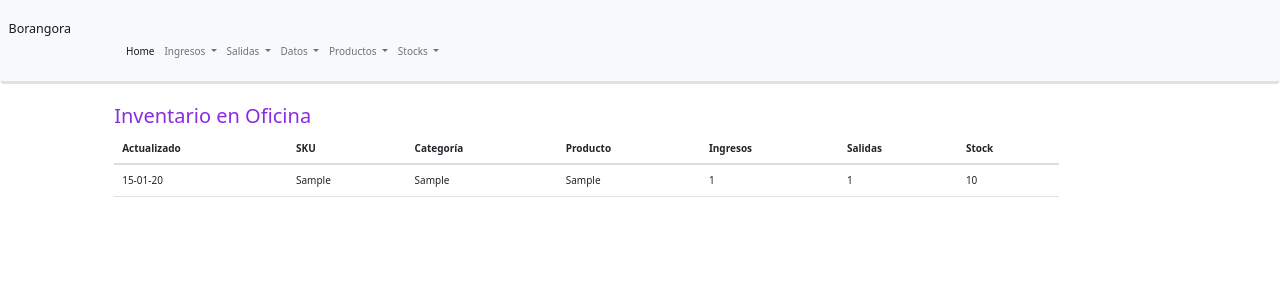
After one commit to tcorthorn/InventarioWeb, a Django app: page /home/inv/ in a window 1280 px wide. The commit adds this page. Shown: the top 300 px of the page. Run offline with Django 4.2, Linux system fonts and the light colour scheme; tables that the repository leaves empty hold one stand-in row (values such as "Sample post"); parts of the project's set-up code (start-up, migrations or seed data) failed here and were passed over; some libraries are stand-ins or nearby versions.

Commit message:
Template Tabla Inventario Oficina

```diff
--- a/oficina/models.py
+++ b/oficina/models.py
@@ -106,8 +106,8 @@ class Salida(models.Model):
 
 
 
-class Inv_Of(models.Model):
-    creado= models.DateField(auto_now_add=True)
+class Inventario_Oficina(models.Model):
+    actualizado= models.DateField(auto_now_add=True)
     sku =  models.CharField(max_length=7)
     categoria =models.CharField(max_length=30)
     producto = models.CharField(max_length=50)
@@ -125,3 +125,7 @@ class Inv_Of(models.Model):
         return reverse('detalle-inventario', args=[str(self.id)])
     class Meta:
         ordering =['sku']
+
+    class Meta:
+        verbose_name = "Inventario Oficina"
+        verbose_name_plural = "Inventario Oficina"
--- a/oficina/templates/base_generic.html
+++ b/oficina/templates/base_generic.html
@@ -111,12 +111,12 @@
   <div class="container-fluid">
 
     <div class="row">
-      <div class="col-sm-2">
+      <div class="col-sm-1">
       {% block sidebar %}
        {% endblock %}
 
       </div>
-      <div class="col-sm-10 ">
+      <div class="col-sm-9 ">
       {% block content %}{% endblock %}
 
 
--- /dev/null
+++ b/oficina/templates/oficina/inventario_oficina_list.html
@@ -0,0 +1,38 @@
+{% extends "base_generic.html" %}
+
+{% block content %}
+    <h2 style="color:blueviolet"> Inventario en Oficina</h2>
+
+    <table class="table table-hover">
+      <thead>
+        <tr>
+          <th scope="">Actualizado</th>
+          <th scope="">SKU</th>
+          <th scope="">Categoría</th>
+          <th scope="">Producto</th>
+          <th scope="">Ingresos</th>
+          <th scope="">Salidas</th>
+          <th scope="">Stock</th>
+
+        </tr>
+      </thead>
+      <tbody>
+        {% if inventario_oficina_list %}
+          {% for k in inventario_oficina_list %}
+        <tr>
+           <td>{{ k.actualizado|date:"d-m-y"}}</td>
+           <td> {{ k.sku}} </td>
+           <td>{{k.categoria}}</td>
+           <td>{{k.producto}}</td>
+           <td>{{k.ingresos}}</td>
+           <td>{{k.salidas}}</td>
+           <td>{{k.stock}}</td>
+        </tr>
+        {% endfor %}
+        {% else %}
+          <p>No hay inventario en Oficina</p>
+        {% endif %}
+      </tbody>
+    </table>
+
+{% endblock %}
--- a/oficina/urls.py
+++ b/oficina/urls.py
@@ -8,6 +8,7 @@ urlpatterns = [
    path('ingresos/', views.IngresoListView.as_view(), name ='ingresos'),
    path('salidas/', views.SalidaListView.as_view(), name ='salidas'),
    path('skus/', views.SkuListView.as_view(), name ='skus'),
+   path('inv/', views.Inventario_OficinaListView.as_view(), name ='inv'),
 
    path('ingreso/<pk>', views.IngresoDetailView.as_view(), name='detalle-ingreso'),
    path('salida/<pk>', views.SalidaDetailView.as_view(), name='detalle-salida'),
@@ -22,6 +23,7 @@ urlpatterns = [
    path('busqueda_productos/', views.busqueda_productos, name='busqueda'),
    path('todos/', views.todos, name='todos'),
 
+
    path('cod/create/', views.SkuCreate.as_view(), name='sku_create'),
    path('cod/<pk>/update/', views.SkuUpdate.as_view(), name='sku_update'),
    path('cod/<pk>/delete/', views.SkuDelete.as_view(), name='sku_delete'),
--- a/oficina/views.py
+++ b/oficina/views.py
@@ -1,6 +1,6 @@
 from django.shortcuts import render
 from django.db.models import Avg, Sum
-from .models import Proveedor, Ingreso, Salida, Sku
+from .models import Proveedor, Ingreso, Salida, Sku, Inventario_Oficina
 from django.views import generic
 from django.db.models import Count, F
 from django.http import HttpResponse
@@ -42,6 +42,10 @@ class IngresoListView(generic.ListView):
 
 class SalidaListView(generic.ListView):
     model = Salida
+    paginate_by = 10
+
+class Inventario_OficinaListView(generic.ListView):
+    model = Inventario_Oficina
     paginate_by = 10
 
 class WarecloudsListView(generic.ListView):
```
Also changed, not shown: oficina/admin.py (+10 -1 lines), oficina/migrations/0001_initial.py, oficina/migrations/0002_alter_salida_destino.py (deleted), oficina/migrations/0002_rename_creado_inventario_oficina_actualizado.py (added), oficina/migrations/0003_alter_ingreso_options.py (deleted), oficina/migrations/0004_alter_sku_options.py (deleted), oficina/migrations/0005_inv_of.py (deleted).
